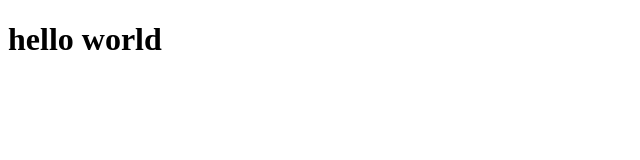
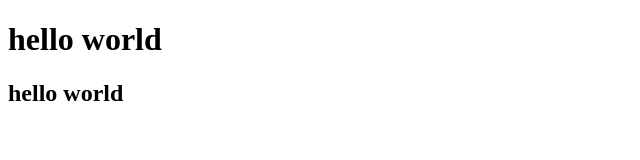
Before and after one commit to limon4ikk/new-repository, a plain HTML site: page index.html in a window 1280 px wide. Shown: the whole page, without its empty margins (0-640 px from the left). Drawn offline with Linux system fonts and the light colour scheme.

Commit message:
add h2 title

```diff
--- a/index.html
+++ b/index.html
@@ -7,6 +7,6 @@
 </head>
 <body>
     <h1>hello world<h1>
-
+        <h2>hello world<h2>
 </body>
 </html>
```
